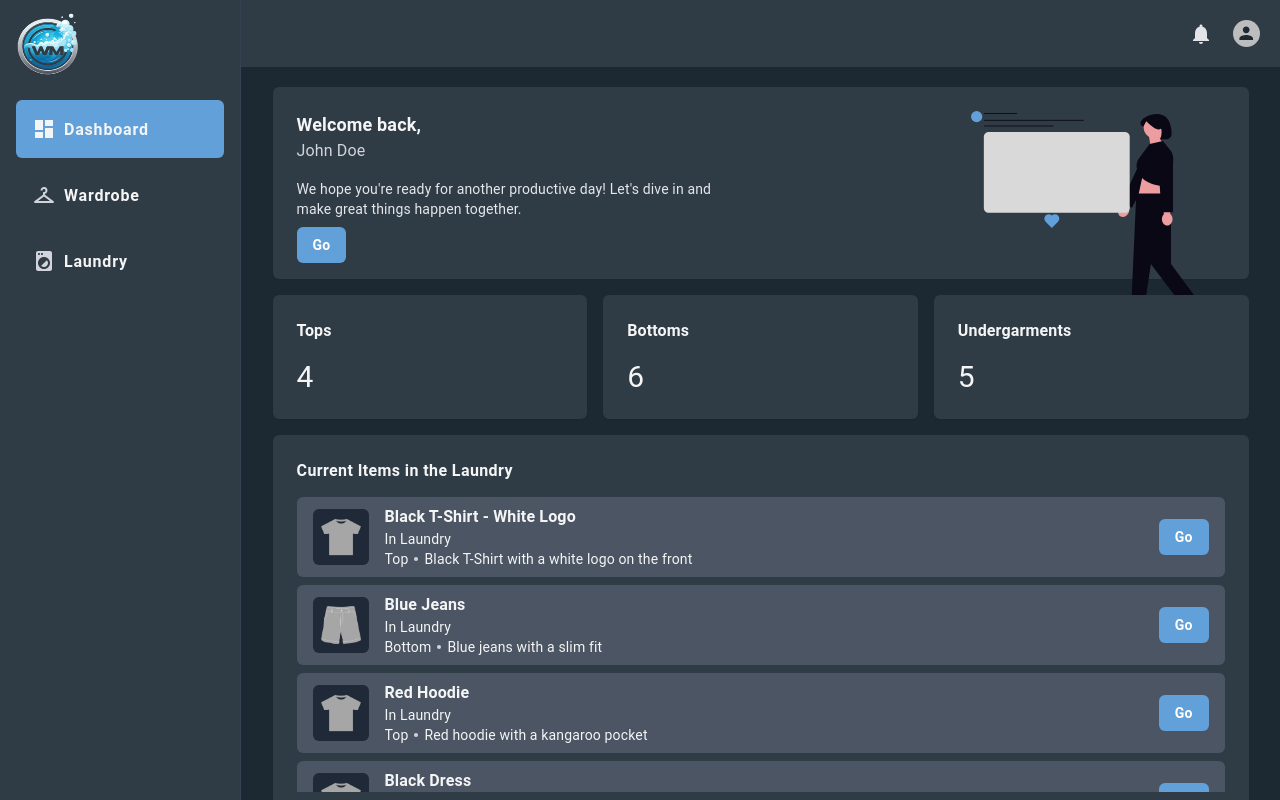
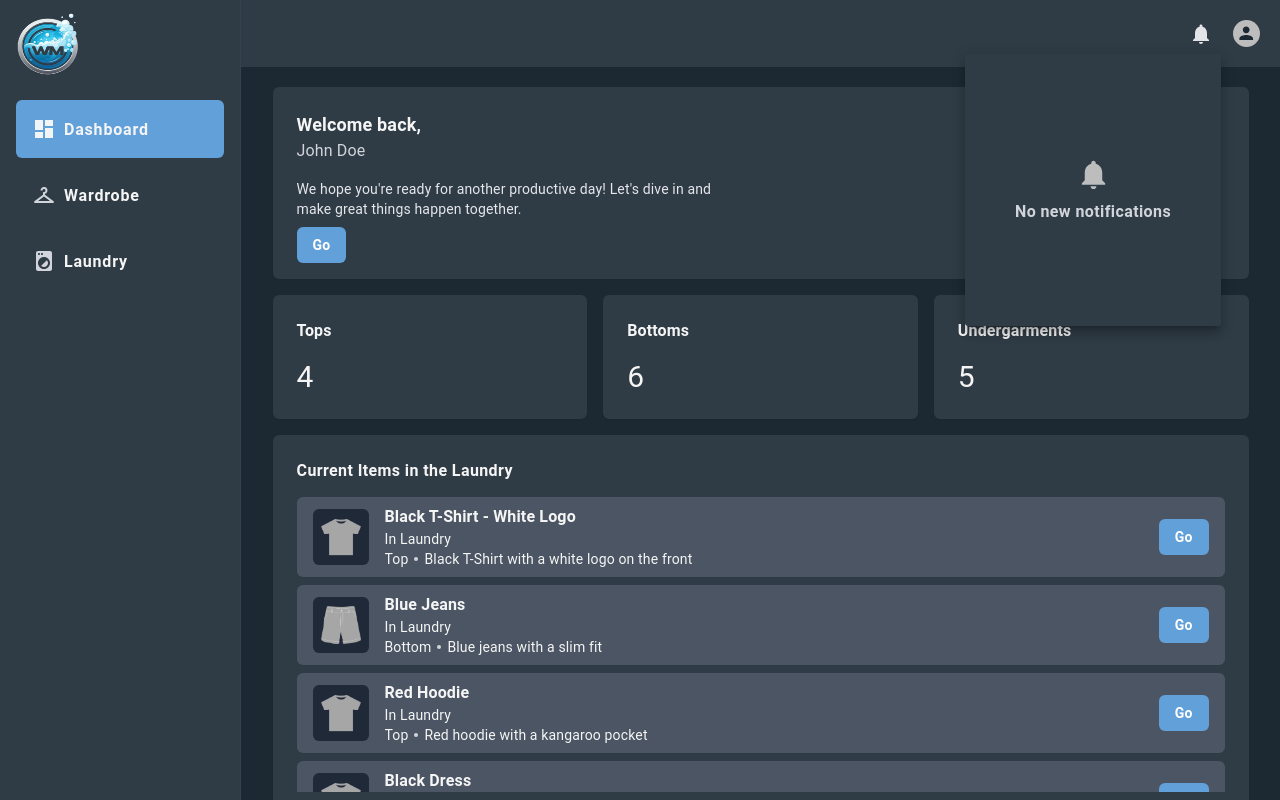
Before and after one commit to Morfusee/WSA-Website, a React (Vite) app: page /dashboard in a window 1280 px wide. Both pictures are taken after a click on the button 1200 px from the left and 33 px from the top of the page. Built offline with nearby package versions, Linux system fonts and the light colour scheme.

Commit message:
FEAT (TopNav): Added Logout and Notification Menu

```diff
--- a/src/components/TopNav.tsx
+++ b/src/components/TopNav.tsx
@@ -1,8 +1,19 @@
-import { Avatar, IconButton } from "@mui/material";
+import {
+  Avatar,
+  Box,
+  colors,
+  Divider,
+  IconButton,
+  ListItemIcon,
+  Menu,
+  MenuItem,
+  Popover,
+} from "@mui/material";
 import { Colors } from "../utils/Colors";
-import { Notifications } from "@mui/icons-material";
+import { Logout, Notifications, Person } from "@mui/icons-material";
 import { useState } from "react";
 import { MobileSidebar } from "./Sidebar";
+import { useNavigate } from "react-router-dom";
 
 function TopNav() {
   const [openSidebar, setOpenSidebar] = useState({ left: false });
@@ -15,6 +26,28 @@ function TopNav() {
       }}
     >
       <MobileSidebar setState={setOpenSidebar} state={openSidebar} />
+      <NotificationMenu />
+      <ProfileMenu />
+    </div>
+  );
+}
+
+function NotificationMenu() {
+  const [anchorEl, setAnchorEl] = useState<null | HTMLElement>(null);
+  const open = Boolean(anchorEl);
+  const id = open ? "simple-popover" : undefined;
+  const navigate = useNavigate();
+
+  const handleClose = () => {
+    setAnchorEl(null);
+  };
+
+  const handleLogout = () => {
+    navigate("/");
+  };
+
+  return (
+    <>
       <IconButton
         color="primary"
         sx={{
@@ -22,9 +55,48 @@ function TopNav() {
             backgroundColor: Colors.background.default,
           },
         }}
+        onClick={(e) => setAnchorEl(e.currentTarget)}
       >
         <Notifications htmlColor={Colors.primary.light} />
       </IconButton>
+      <Menu
+        open={open}
+        anchorEl={anchorEl}
+        onClose={handleClose}
+        anchorOrigin={{
+          vertical: "bottom",
+          horizontal: "right",
+        }}
+        transformOrigin={{
+          vertical: "top",
+          horizontal: "right",
+        }}
+      >
+        <Box className="flex flex-col items-center justify-center size-64 gap-2">
+          <Notifications htmlColor={colors.grey[400]} fontSize="large"/>
+          <p className="text-gray-300 font-semibold tracking-wide">No new notifications</p>
+        </Box>
+      </Menu>
+    </>
+  );
+}
+
+function ProfileMenu() {
+  const [anchorEl, setAnchorEl] = useState<null | HTMLElement>(null);
+  const open = Boolean(anchorEl);
+  const id = open ? "simple-popover" : undefined;
+  const navigate = useNavigate();
+
+  const handleClose = () => {
+    setAnchorEl(null);
+  };
+
+  const handleLogout = () => {
+    navigate("/");
+  };
+
+  return (
+    <>
       <IconButton
         color="primary"
         sx={{
@@ -32,10 +104,42 @@ function TopNav() {
             backgroundColor: Colors.background.default,
           },
         }}
+        onClick={(e) => setAnchorEl(e.currentTarget)}
       >
         <Avatar sx={{ height: "1.7rem", width: "1.7rem" }} />
       </IconButton>
-    </div>
+      <Menu
+        open={open}
+        anchorEl={anchorEl}
+        onClose={handleClose}
+        anchorOrigin={{
+          vertical: "bottom",
+          horizontal: "right",
+        }}
+        transformOrigin={{
+          vertical: "top",
+          horizontal: "right",
+        }}
+      >
+        <MenuItem
+          sx={{
+            py: 0.75,
+            minHeight: 0,
+          }}
+          onClick={handleLogout}
+        >
+          <ListItemIcon>
+            <Logout
+              fontSize="small"
+              sx={{
+                color: "rgba(239, 68, 68, 1)",
+              }}
+            />
+          </ListItemIcon>
+          Logout
+        </MenuItem>
+      </Menu>
+    </>
   );
 }
 
```
